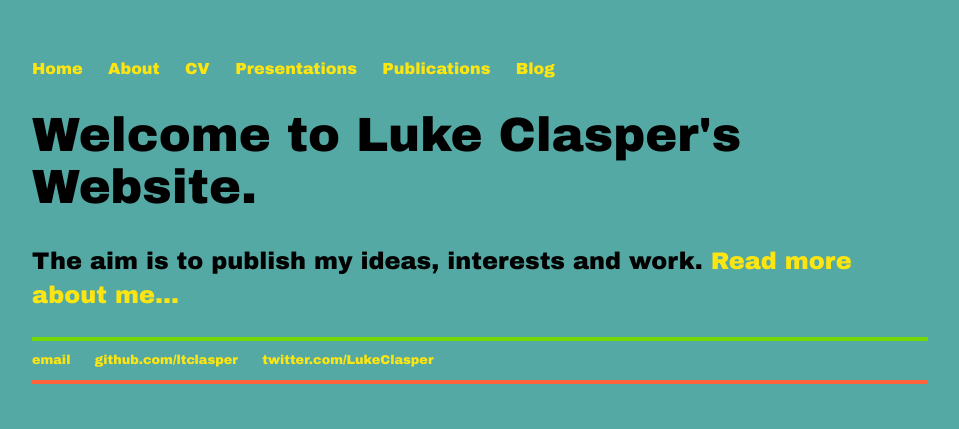
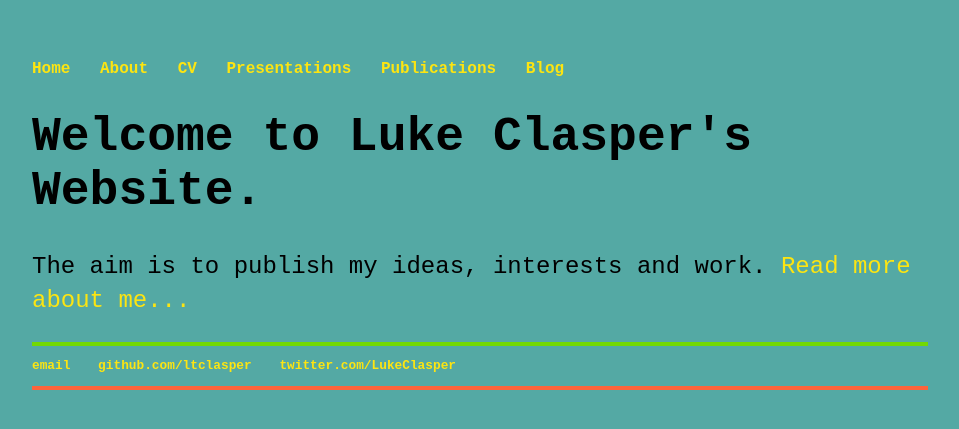
Before and after one commit to ltclasper/ltclasper.github.io, a Jekyll site: the page built from index.html, in a window 1280 px wide. Shown: the top 429 px of the page, without its empty margins (160-1119 px from the left). Built offline with Jekyll 4.4.1, drawn with Linux system fonts in a browser that asks for light colours.

Commit message:
Update main.css

```diff
--- a/css/main.css
+++ b/css/main.css
@@ -4,7 +4,7 @@ body {
     background-color: #54A9A4;
 }
 nav ul, footer ul {
-    font-family:"Arial Black", Gadget, sans-serif;
+    font-family:"Courier New", Courier, monospace;
     padding: 0px;
     list-style: none;
     font-weight: bold;
@@ -16,20 +16,20 @@ nav ul li, footer ul li {
 a {
     text-decoration: none;
     color: #FDE511;
-    font-family:"Arial Black", Gadget, sans-serif;
+    font-family:"Courier New", Courier, monospace;
 }
 a:hover {
     text-decoration: underline;
 }
 h1 {
     font-size: 3em;
-    font-family:"Arial Black", Gadget, sans-serif;
+    font-family:"Courier New", Courier, monospace;
 }
 p {
     font-size: 1.5em;
     line-height: 1.4em;
     color: #000000;
-    font-family:"Arial Black", Gadget, sans-serif;
+    font-family:"Courier New", Courier, monospace;
 
 
 }
@@ -43,10 +43,10 @@ footer {
 ul.posts {
     margin: 20px auto 40px;
     font-size: 1.5em;
-    font-family:"Arial Black", Gadget, sans-serif;
+    font-family:"Courier New", Courier, monospace;
 }
 
 ul.posts li {
     list-style: none;
-    font-family:"Arial Black", Gadget, sans-serif;
+    font-family:"Courier New", Courier, monospace;
 }
```
